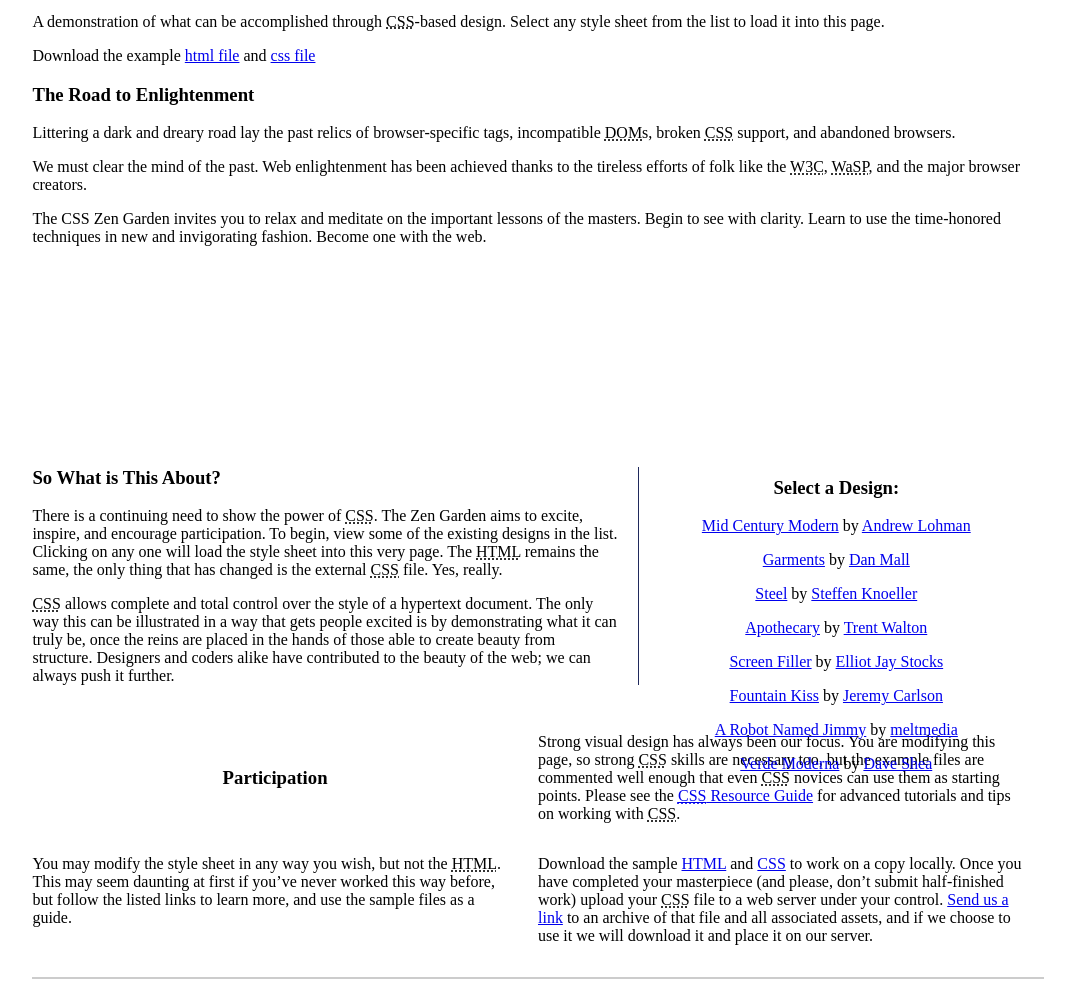
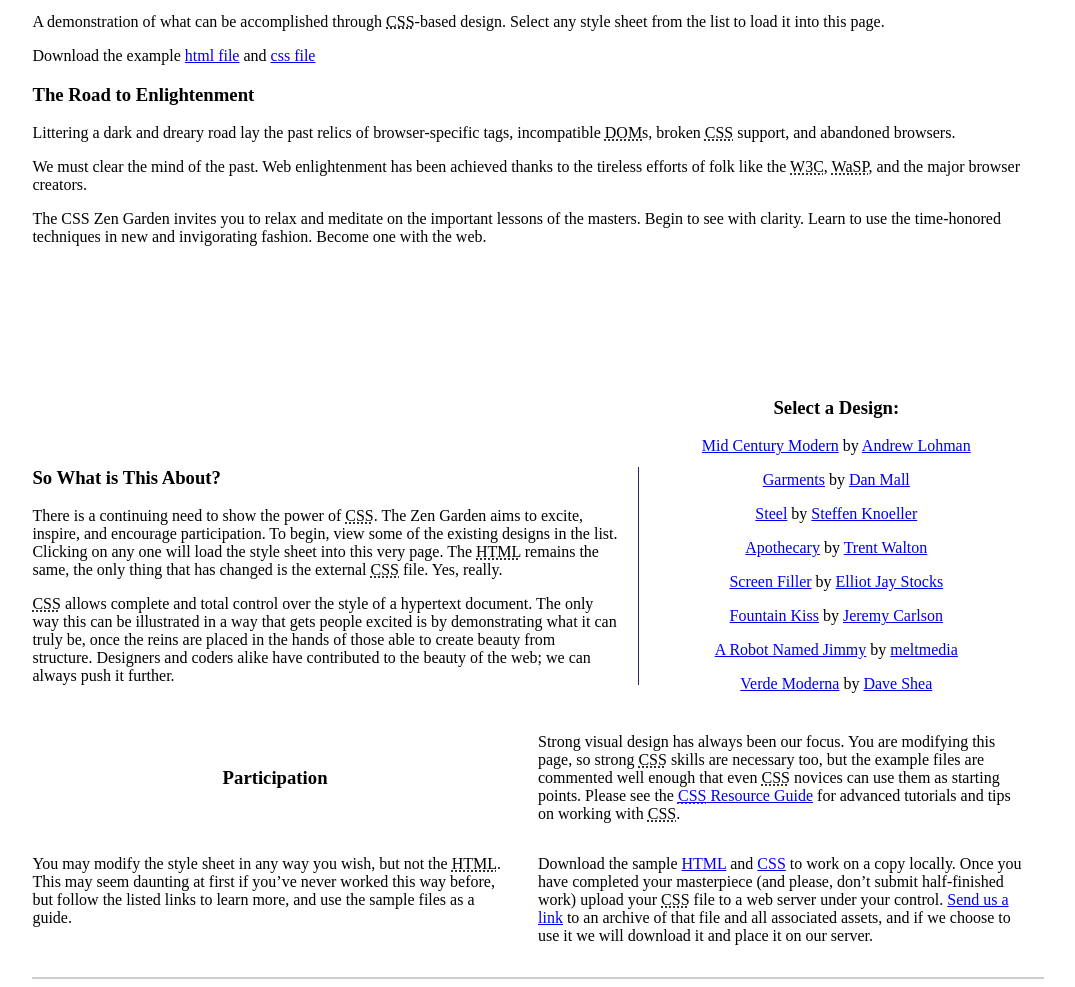
Before and after one commit to Cinthia1Assis/Css-ZenGuarden, a plain HTML site: page Flex box/index.html in a window 1280 px wide. Shown: the part 110-1097 px from the top of the page, without its empty margins (102-1177 px from the left). Drawn offline with Linux system fonts and the light colour scheme.

Commit message:
alteracao

```diff
--- a/Flex box/style.css
+++ b/Flex box/style.css
@@ -40,7 +40,7 @@
 
 #design-selection {
   position: absolute;
-  top: 560px;
+  top: 480px;
   left: 62%;
   width: 35%;
   padding-left: 2%;
```
